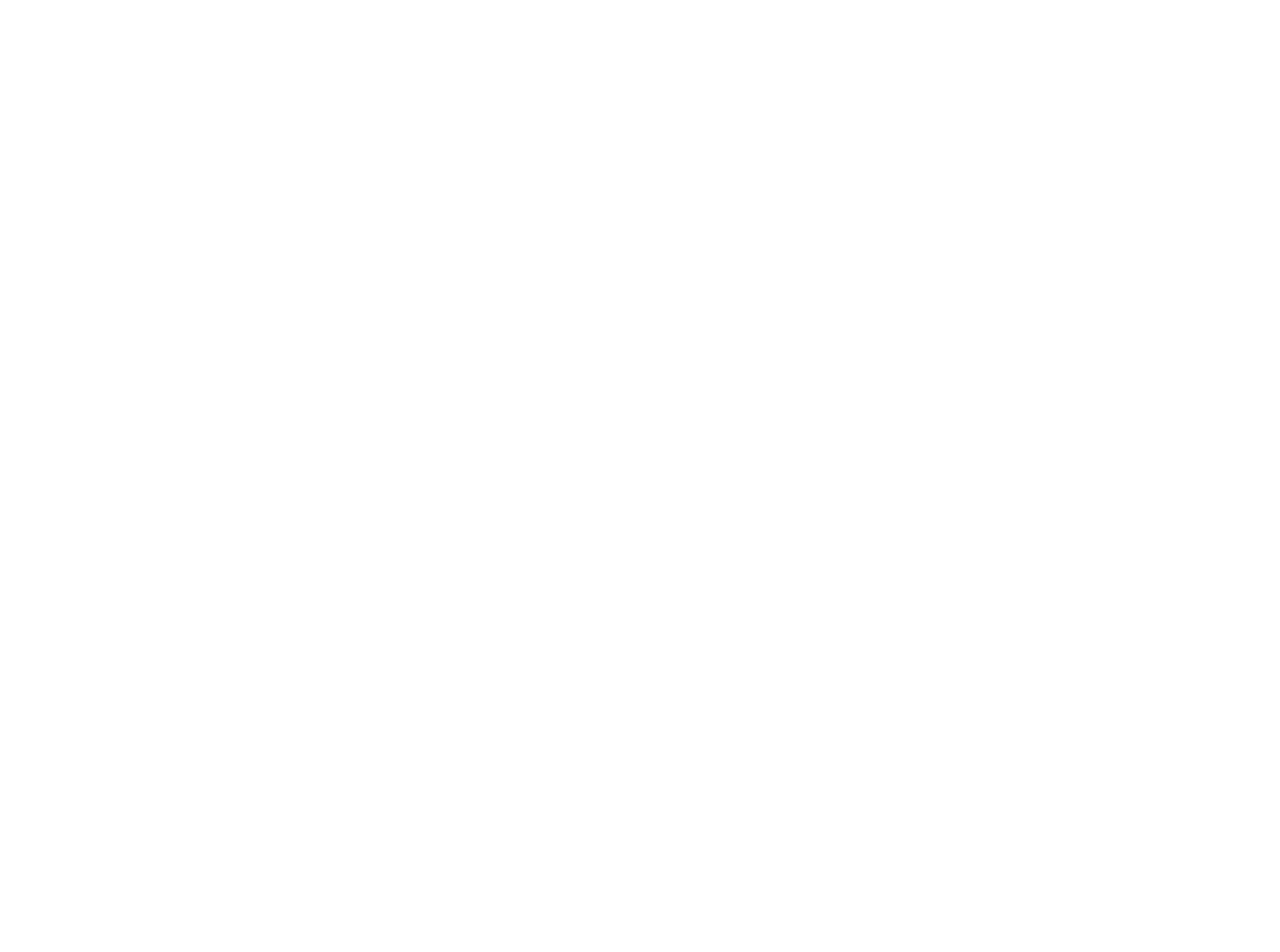
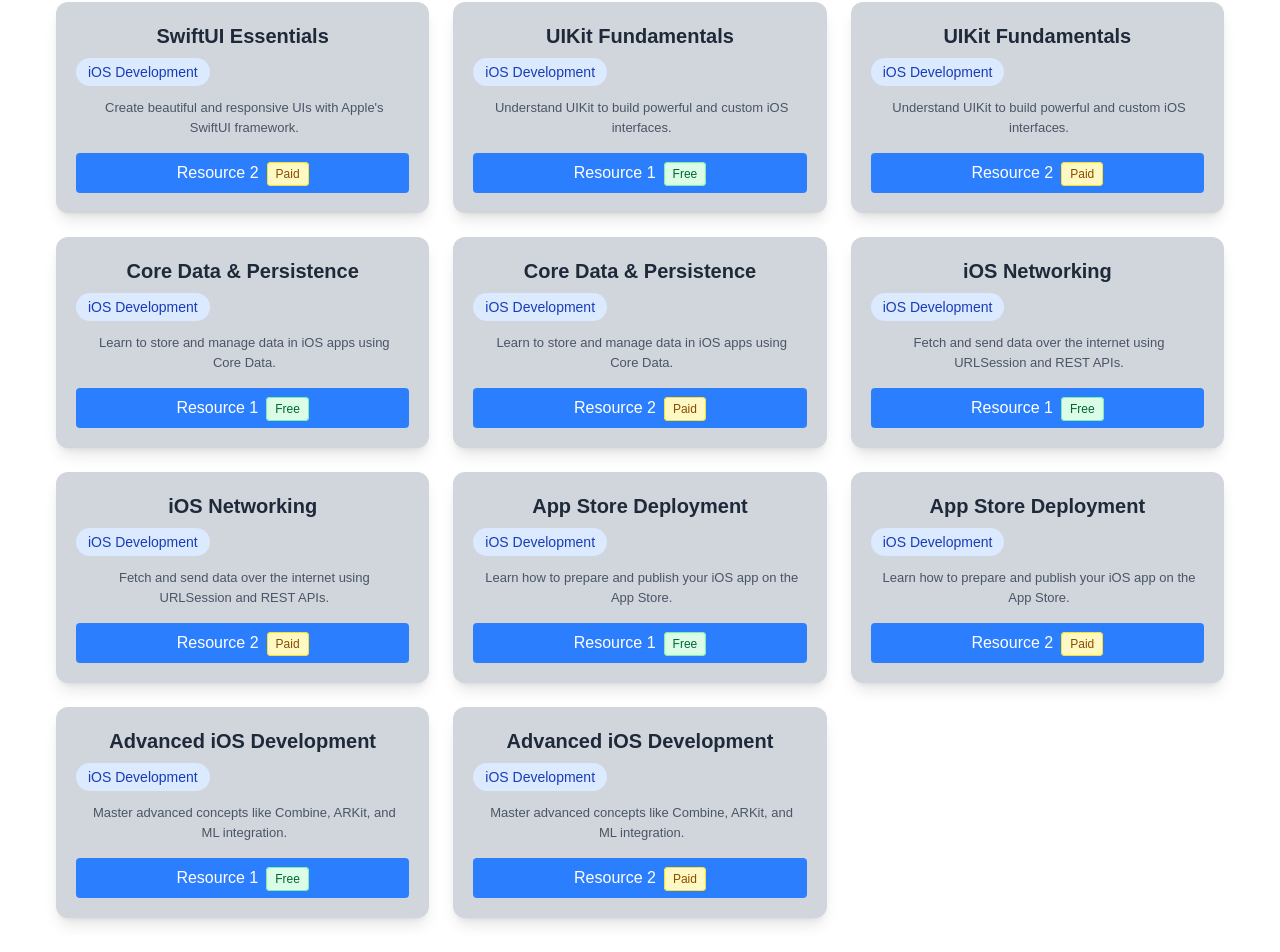
Before and after one commit to satyamrk18/CarrerCare, a React (Vite) app: page /courses in a window 1280 px wide. Shown: the part 10959-11911 px from the top of the page. Before the commit the page ends 10758 px from the top, so only its background shows below. Built offline with nearby package versions, Linux system fonts and the light colour scheme.

Commit message:
ADD DATA FOR IOS DEVELOPMENT

```diff
--- a/src/data/CourseResources.js
+++ b/src/data/CourseResources.js
@@ -582,7 +582,70 @@ const courses = [{
     { url: "https://vercel.com/docs", type: "Free" },
     { url: "https://www.udemy.com/course/deploying-full-stack-apps/", type: "Paid" }
   ]
+},{
+  title: "iOS Development with Swift",
+  description: "Learn the fundamentals of Swift programming for iOS app development.",
+  category: "iOS Development",
+  resources: [
+    { url: "https://developer.apple.com/swift/resources/", type: "Free" },
+    { url: "https://www.udemy.com/course/ios-13-app-development-bootcamp/", type: "Paid" }
+  ]
+},
+{
+  title: "SwiftUI Essentials",
+  description: "Create beautiful and responsive UIs with Apple's SwiftUI framework.",
+  category: "iOS Development",
+  resources: [
+    { url: "https://developer.apple.com/tutorials/swiftui", type: "Free" },
+    { url: "https://www.udemy.com/course/swiftui-masterclass-course-ios-development-with-swift/", type: "Paid" }
+  ]
+},
+{
+  title: "UIKit Fundamentals",
+  description: "Understand UIKit to build powerful and custom iOS interfaces.",
+  category: "iOS Development",
+  resources: [
+    { url: "https://developer.apple.com/documentation/uikit", type: "Free" },
+    { url: "https://www.udemy.com/course/ios-12-app-development-bootcamp/", type: "Paid" }
+  ]
+},
+{
+  title: "Core Data & Persistence",
+  description: "Learn to store and manage data in iOS apps using Core Data.",
+  category: "iOS Development",
+  resources: [
+    { url: "https://developer.apple.com/documentation/coredata", type: "Free" },
+    { url: "https://www.udemy.com/course/core-data-in-ios-with-swift/", type: "Paid" }
+  ]
+},
+{
+  title: "iOS Networking",
+  description: "Fetch and send data over the internet using URLSession and REST APIs.",
+  category: "iOS Development",
+  resources: [
+    { url: "https://developer.apple.com/documentation/foundation/url_loading_system", type: "Free" },
+    { url: "https://www.udemy.com/course/ios-networking-with-swift/", type: "Paid" }
+  ]
+},
+{
+  title: "App Store Deployment",
+  description: "Learn how to prepare and publish your iOS app on the App Store.",
+  category: "iOS Development",
+  resources: [
+    { url: "https://developer.apple.com/app-store/", type: "Free" },
+    { url: "https://www.udemy.com/course/app-store-optimization-course/", type: "Paid" }
+  ]
+},
+{
+  title: "Advanced iOS Development",
+  description: "Master advanced concepts like Combine, ARKit, and ML integration.",
+  category: "iOS Development",
+  resources: [
+    { url: "https://developer.apple.com/documentation/", type: "Free" },
+    { url: "https://www.udemy.com/course/advanced-ios-app-development-with-swift/", type: "Paid" }
+  ]
 }
+
 
 
 
```
